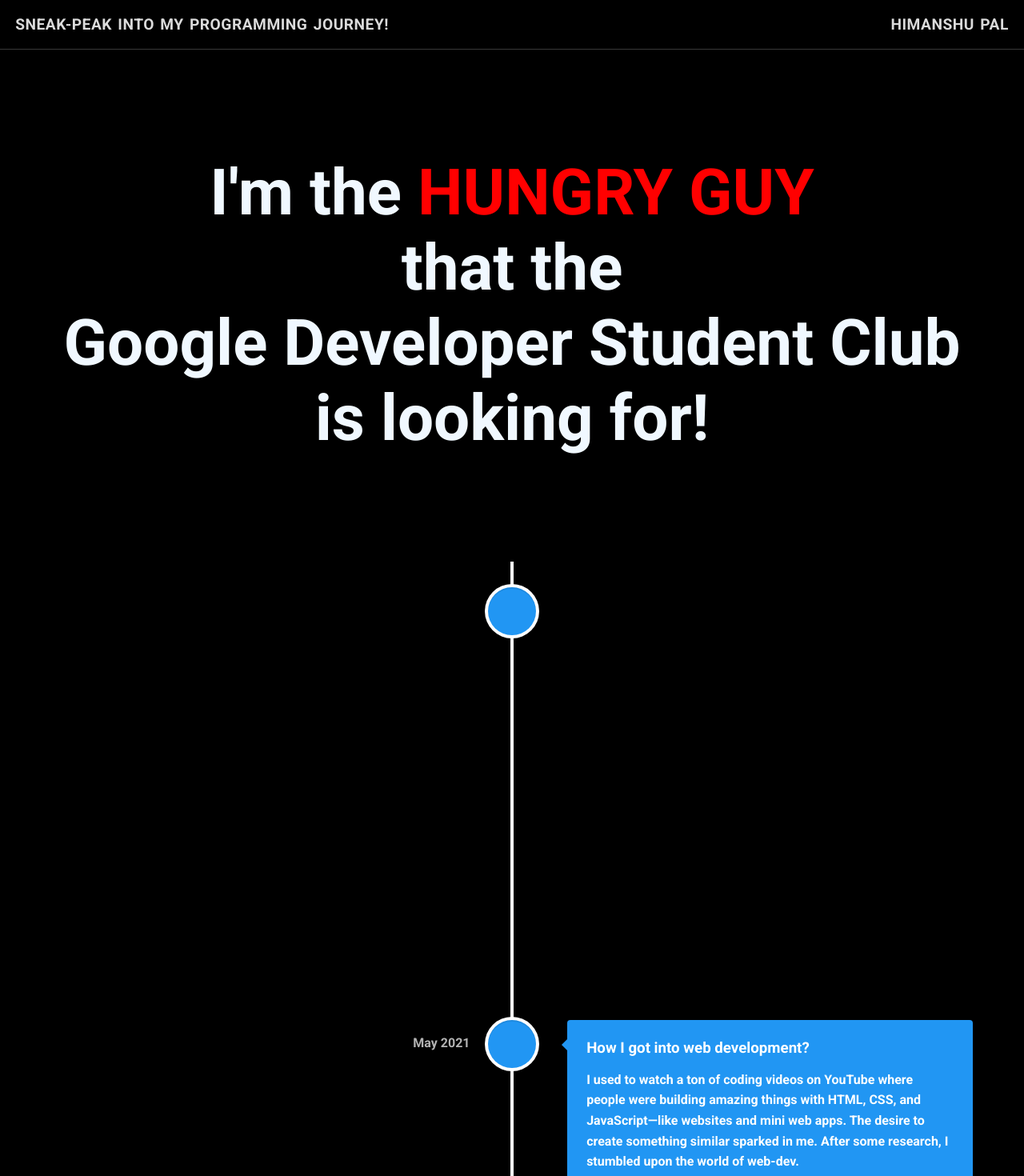
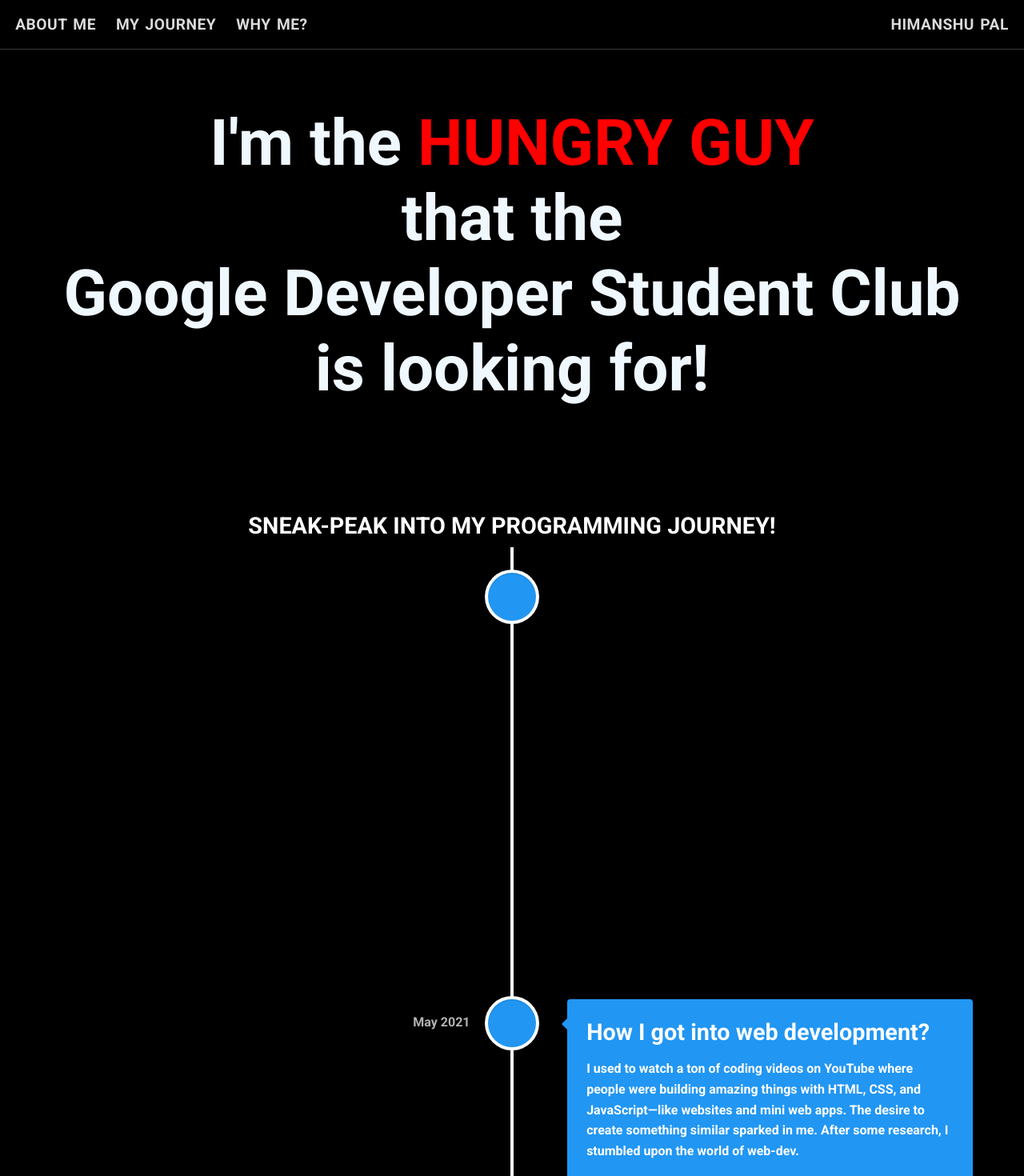
Before and after one commit to gabbar-singhh/titc, a Next.js app: page / in a window 1280 px wide. Shown: the top 1470 px of the page at 80% size. Built offline with nearby package versions, Linux system fonts and the light colour scheme.

Commit message:
nav changed & transparency effect adde

```diff
--- a/src/components/Nav/Nav.jsx
+++ b/src/components/Nav/Nav.jsx
@@ -1,21 +1,22 @@
-import React from 'react'
-import styles from './Nav.module.css'
+import React from "react";
+import styles from "./Nav.module.css";
 
 const Nav = () => {
   return (
     <nav className={styles.nav_main}>
       <div className={styles.nav_content}>
-
-                <p>
-                    SNEAK-PEAK INTO MY PROGRAMMING JOURNEY!
+        <p className={styles.left_nav}>
+          <ul>
+            <li>about me</li>
+            <li>My Journey</li>
+            <li>why me?</li>
+          </ul>
         </p>
-                <p>
-                    HIMANSHU PAL
-                </p>
+        <p className={styles.right_nav}>HIMANSHU PAL</p>
       </div>
       <div className={styles.white_line}></div>
     </nav>
-    )
-}
+  );
+};
 
 export default Nav;
--- a/src/components/Nav/Nav.module.css
+++ b/src/components/Nav/Nav.module.css
@@ -1,10 +1,20 @@
+.nav_main {
+  position: fixed;
+  width: 100%;
+  background: rgba(255, 255, 255, 0);
+  backdrop-filter: blur(11px);
+  -webkit-backdrop-filter: blur(11px);
+  border-radius: 10px;
+  z-index: 100;
+}
+
 .nav_main .nav_content {
   display: flex;
   align-items: center;
   justify-content: space-between;
 }
 
-.nav_content p {
+.nav_content {
   color: #ffffffdb;
   font-size: 1.2em;
   font-weight: 500;
@@ -18,3 +28,16 @@
   height: 1px;
   background-color: #ffffff38;
 }
+
+.left_nav ul {
+  list-style-type: none;
+  text-transform: uppercase;
+  display: flex;
+  gap: 1.3em;
+}
+
+.left_nav ul li:hover {
+  cursor: pointer;
+  color: #888888;
+  transition: all 500ms ease;
+}
--- a/src/components/Timeline/Timeline.jsx
+++ b/src/components/Timeline/Timeline.jsx
@@ -6,8 +6,6 @@ import {
 import "react-vertical-timeline-component/style.min.css";
 import { Slide } from "react-slideshow-image";
 import "react-slideshow-image/dist/styles.css";
-import Link from "next/link";
-import Image from "next/image";
 import styles from "./Timeline.module.css";
 
 const Timeline = () => {
@@ -87,13 +85,6 @@ const Timeline = () => {
     },
   ];
 
-  // IMGAGES FOR CARD 7
-  const card_7 = [
-    {
-      url: "/assets/prep_me.webp",
-    },
-  ];
-
   // IMGAGES FOR CARD 8
   const card_8 = [
     {
@@ -128,7 +119,9 @@ const Timeline = () => {
   ];
 
   return (
-    <section style={{ color: "white" }}>
+    <section className={styles.timeline_main}>
+
+      <h3>SNEAK-PEAK INTO MY PROGRAMMING JOURNEY!</h3>
       <VerticalTimeline>
         {/* CARD 1 */}
         <VerticalTimelineElement
@@ -150,7 +143,7 @@ const Timeline = () => {
             I started learning to code
           </h3>
 
-          <h4 className="vertical-timeline-element-subtitle">JAVA</h4>
+          <h4 className="vertical-timeline-element-subtitle"></h4>
           <p>
             After watching "The Social Network" I found myself inspired to try
             coding. I watched a few YouTube videos and began reading Head First
--- a/src/components/Timeline/Timeline.module.css
+++ b/src/components/Timeline/Timeline.module.css
@@ -1,3 +1,16 @@
+.timeline_main {
+    color: #fff;
+    display: flex;
+    flex-direction: column;
+    align-items: center;
+    justify-content: center;
+}
+
+.timeline_main h3 {
+    font-size: 1.8em;
+    margin-bottom: 10px;
+}
+
 .span_links {
     width: fit-content;
     display: flex;
@@ -13,5 +26,4 @@
     background-color: #fff;
     color: blue;
     text-decoration: none;
-
 }
```
Lines whose indentation alone changed are shown as unchanged.
